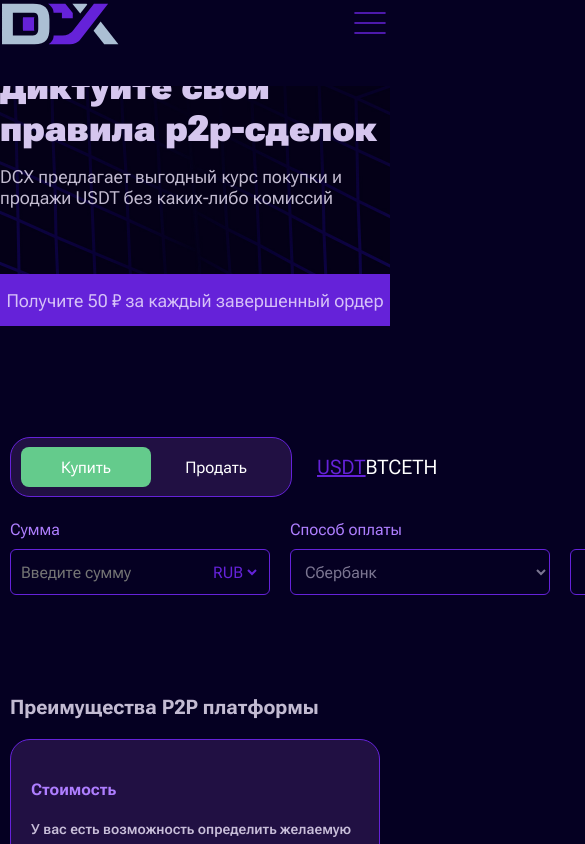
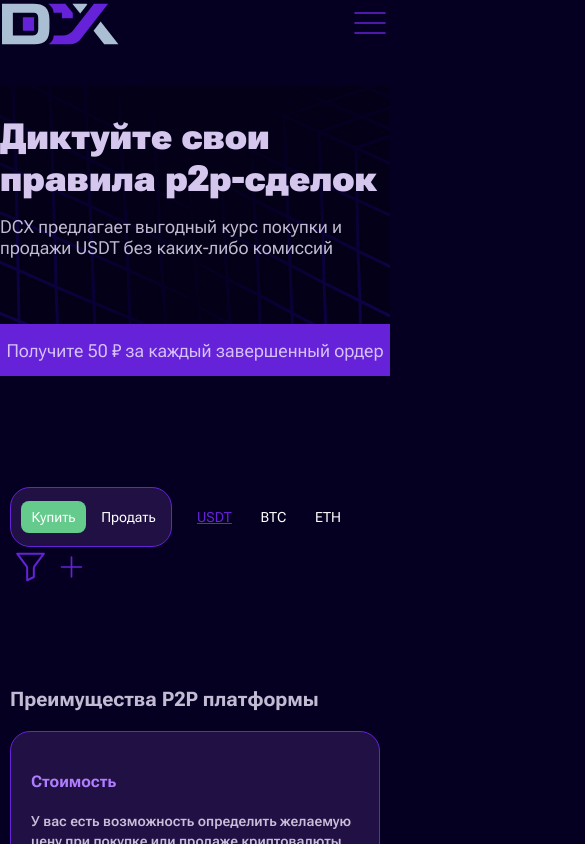
Before and after one commit to Zmeev06/exnode, a React (Create React App) app: page / in a window 390 px wide. Shown: the top 844 px of the page, 585 px wide, since content can reach past the window. Built offline with nearby package versions, Linux system fonts and the light colour scheme; no server answers.

Commit message:
feat: adaptive offers

```diff
--- a/src/components/Layout/index.module.scss
+++ b/src/components/Layout/index.module.scss
@@ -1,3 +1,6 @@
 .content {
   position: relative;
+  @media (max-width: 1250px) {
+    padding-top: 50px;
+  }
 }
--- a/src/components/OffersComponents/BuySellButton/index.module.scss
+++ b/src/components/OffersComponents/BuySellButton/index.module.scss
@@ -10,6 +10,9 @@
   align-items: center;
   padding: 10px;
   justify-content: space-between;
+  @media (max-width: 1250px) {
+    width: 162px;
+  }
 }
 
 .btn {
@@ -24,6 +27,11 @@
   &:hover {
     color: $green;
     border: 1px solid $green;
+  }
+  @media (max-width: 1250px) {
+    width: 65px;
+    height: 32px;
+    font-size: 14px;
   }
 }
 
--- a/src/components/OffersComponents/OffersFilter/index.module.scss
+++ b/src/components/OffersComponents/OffersFilter/index.module.scss
@@ -1,13 +1,23 @@
 @import "../../../stylesVariables/colors.scss";
 
 .main {
+  // display: flex;
+  // justify-content: space-between;
+  // width: 1100px;
+  // margin-top: 23px;
+  // align-items: center;
+}
+
+.bigFilters {
   display: flex;
   justify-content: space-between;
   width: 1100px;
   margin-top: 23px;
   align-items: center;
+  @media (max-width: 1250px) {
+    display: none;
+  }
 }
-
 .summ {
   position: relative;
   &Text {
@@ -71,3 +81,10 @@
   display: flex;
   align-items: flex-end;
 }
+
+.miniFilters {
+  display: none;
+  @media (max-width: 1250px) {
+    display: flex;
+  }
+}
--- a/src/components/OffersComponents/OffersFilter/index.tsx
+++ b/src/components/OffersComponents/OffersFilter/index.tsx
@@ -1,10 +1,13 @@
 import React from "react";
 import styles from "./index.module.scss";
 import plus from "../../../assets/icons/plus.svg";
+import filter from "../../../assets/icons/filter.svg";
+import { ReactComponent as Plus } from "../../../assets/icons/plusFilter.svg";
 
 const OffersFilters = () => {
   return (
     <div className={styles.main}>
+      <div className={styles.bigFilters}>
         <div className={styles.summ}>
           <p className={styles.summText}>Сумма</p>
           <input
@@ -44,6 +47,12 @@
           </div>
         </div>
       </div>
+
+      <div className={styles.miniFilters}>
+        <img src={filter} alt="" className={styles.filterIcon} />
+        <Plus className={styles.miniPlus} />
+      </div>
+    </div>
   );
 };
 export default OffersFilters;
--- a/src/components/OffersComponents/TopBlock/index.module.scss
+++ b/src/components/OffersComponents/TopBlock/index.module.scss
@@ -19,4 +19,7 @@
     text-decoration: underline;
     color: $btnBlue;
   }
+  @media (max-width: 1250px) {
+    font-size: 14px;
+  }
 }
--- a/src/pages/mainPage/index.tsx
+++ b/src/pages/mainPage/index.tsx
@@ -14,9 +14,9 @@
       <OffersBlock />
       <P2PInfo />
       <Employees />
-      <Trade />
-      <TGBot />
-      <FAQs />
+      {/* <Trade /> */}
+      {/* <TGBot /> */}
+      {/* <FAQs /> */}
     </div>
   );
 };
```
Also changed, not shown: src/assets/icons/filter.svg (added), src/assets/icons/plusFilter.svg (added). Lines whose indentation alone changed are shown as unchanged.
